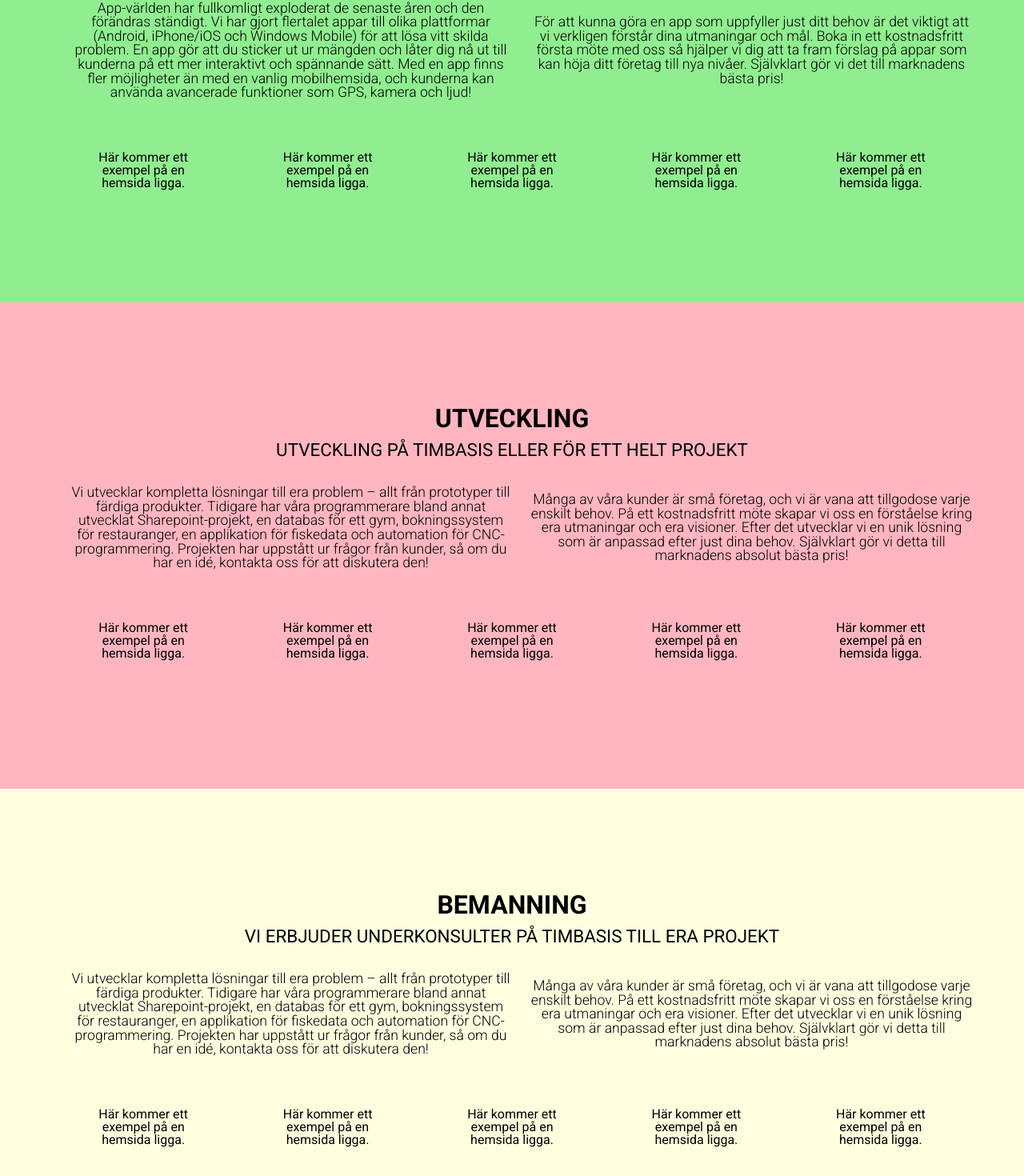
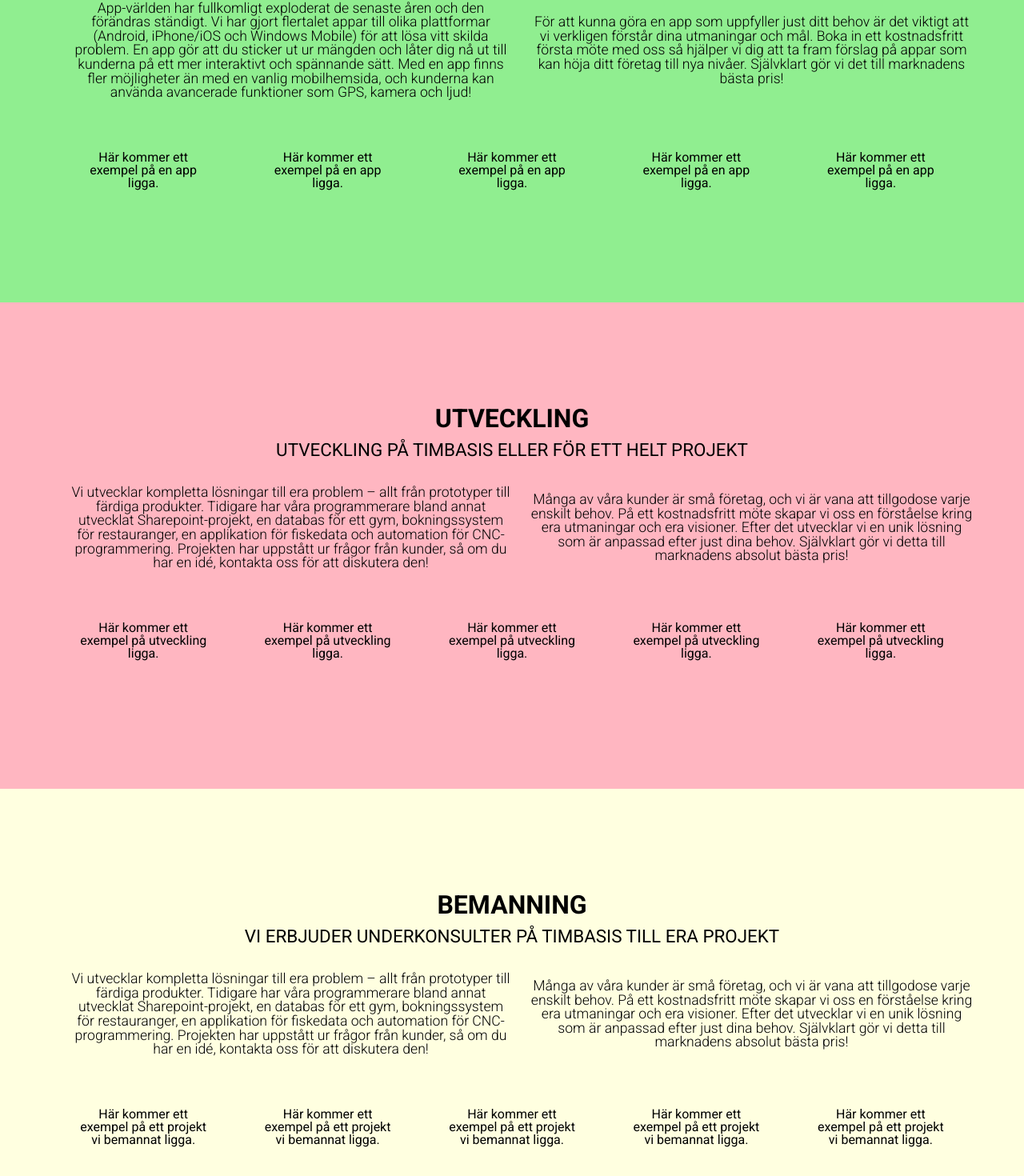
Before and after one commit to johniversen/wkit-website, a React (Create React App) app: page / in a window 1280 px wide. Shown: the part 2150-3620 px from the top of the page at 80% size. Built offline with nearby package versions, Linux system fonts and the light colour scheme.

Commit message:
small fixes

```diff
--- a/src/components/Apps/Apps.jsx
+++ b/src/components/Apps/Apps.jsx
@@ -72,19 +72,19 @@ const Apps = () => {
       </StyledTopSection>
       <StyledBottomSection>
         <StyledWebsiteExample>
-          Här kommer ett exempel på en hemsida ligga.
+          Här kommer ett exempel på en app ligga.
         </StyledWebsiteExample>
         <StyledWebsiteExample>
-          Här kommer ett exempel på en hemsida ligga.
+          Här kommer ett exempel på en app ligga.
         </StyledWebsiteExample>
         <StyledWebsiteExample>
-          Här kommer ett exempel på en hemsida ligga.
+          Här kommer ett exempel på en app ligga.
         </StyledWebsiteExample>
         <StyledWebsiteExample>
-          Här kommer ett exempel på en hemsida ligga.
+          Här kommer ett exempel på en app ligga.
         </StyledWebsiteExample>
         <StyledWebsiteExample>
-          Här kommer ett exempel på en hemsida ligga.
+          Här kommer ett exempel på en app ligga.
         </StyledWebsiteExample>
       </StyledBottomSection>
     </StyledSection>
--- a/src/components/Development/Development.jsx
+++ b/src/components/Development/Development.jsx
@@ -72,19 +72,19 @@ const Development = () => {
       </StyledTopSection>
       <StyledBottomSection>
         <StyledWebsiteExample>
-          Här kommer ett exempel på en hemsida ligga.
+          Här kommer ett exempel på utveckling ligga.
         </StyledWebsiteExample>
         <StyledWebsiteExample>
-          Här kommer ett exempel på en hemsida ligga.
+          Här kommer ett exempel på utveckling ligga.
         </StyledWebsiteExample>
         <StyledWebsiteExample>
-          Här kommer ett exempel på en hemsida ligga.
+          Här kommer ett exempel på utveckling ligga.
         </StyledWebsiteExample>
         <StyledWebsiteExample>
-          Här kommer ett exempel på en hemsida ligga.
+          Här kommer ett exempel på utveckling ligga.
         </StyledWebsiteExample>
         <StyledWebsiteExample>
-          Här kommer ett exempel på en hemsida ligga.
+          Här kommer ett exempel på utveckling ligga.
         </StyledWebsiteExample>
       </StyledBottomSection>
     </StyledSection>
--- a/src/components/Staff/Staff.jsx
+++ b/src/components/Staff/Staff.jsx
@@ -72,19 +72,19 @@ const Staff = () => {
       </StyledTopSection>
       <StyledBottomSection>
         <StyledWebsiteExample>
-          Här kommer ett exempel på en hemsida ligga.
+          Här kommer ett exempel på ett projekt vi bemannat ligga.
         </StyledWebsiteExample>
         <StyledWebsiteExample>
-          Här kommer ett exempel på en hemsida ligga.
+        Här kommer ett exempel på ett projekt vi bemannat ligga.
         </StyledWebsiteExample>
         <StyledWebsiteExample>
-          Här kommer ett exempel på en hemsida ligga.
+        Här kommer ett exempel på ett projekt vi bemannat ligga.
         </StyledWebsiteExample>
         <StyledWebsiteExample>
-          Här kommer ett exempel på en hemsida ligga.
+        Här kommer ett exempel på ett projekt vi bemannat ligga.
         </StyledWebsiteExample>
         <StyledWebsiteExample>
-          Här kommer ett exempel på en hemsida ligga.
+        Här kommer ett exempel på ett projekt vi bemannat ligga.
         </StyledWebsiteExample>
       </StyledBottomSection>
     </StyledSection>
```
